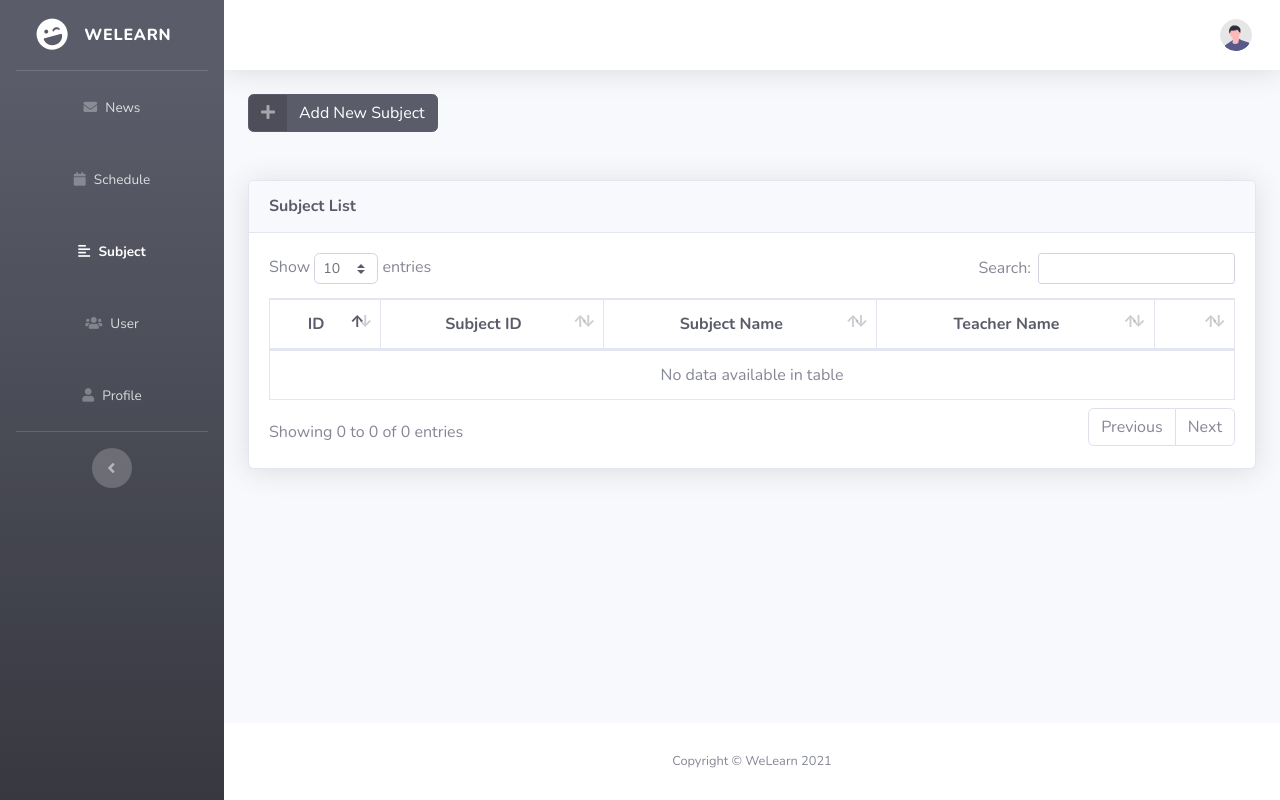
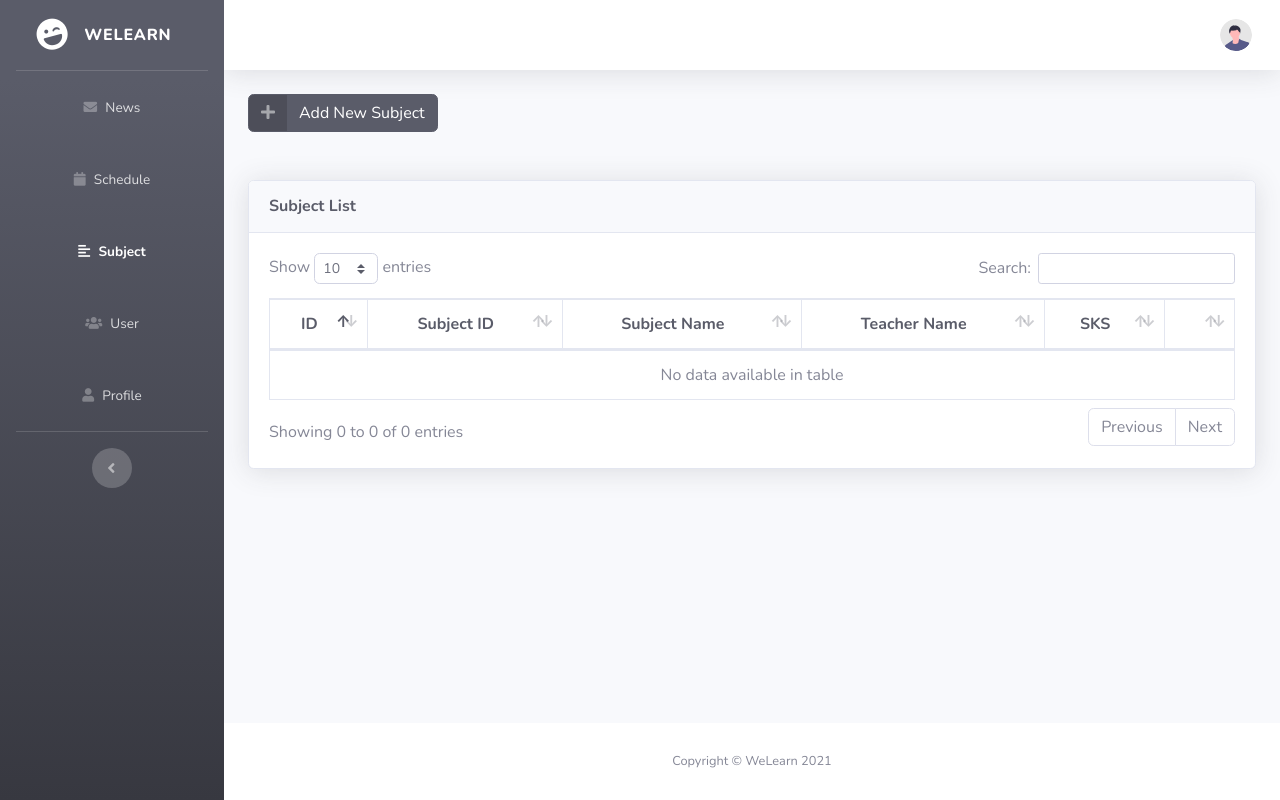
Before and after one commit to MartienJun/web-WeLearn, a Flask app: page /admin/subject in a window 1280 px wide. Run offline with Flask 2, Linux system fonts and the light colour scheme; a user stored in the database is signed in; data comes from the database, SQL or seed files in the repository; data that the repository does not hold is empty; some libraries are stand-ins or nearby versions.

Commit message:
Update admin_subject.html

```diff
--- a/myapp/templates/admin/subject/admin_subject.html
+++ b/myapp/templates/admin/subject/admin_subject.html
@@ -29,6 +29,7 @@
                             <th class="text-center">Subject ID</th>
                             <th class="text-center">Subject Name</th>
                             <th class="text-center">Teacher Name</th>
+                            <th class="text-center">SKS</th>
                             <th class="text-center"></th>
                         </tr>
                     </thead>
@@ -46,6 +47,7 @@
                                 {% endif %}
                             {% endfor %}
                             </td>
+                            <td class="text-center">{{ subject.sks }}</td>
                             <td class="d-flex justify-content-center">
                                 <a class="btn btn-warning btn-icon-split mx-2" href="{{ url_for('admin.update_subject', id=subject.id) }}">
                                     <span class="text">
```
